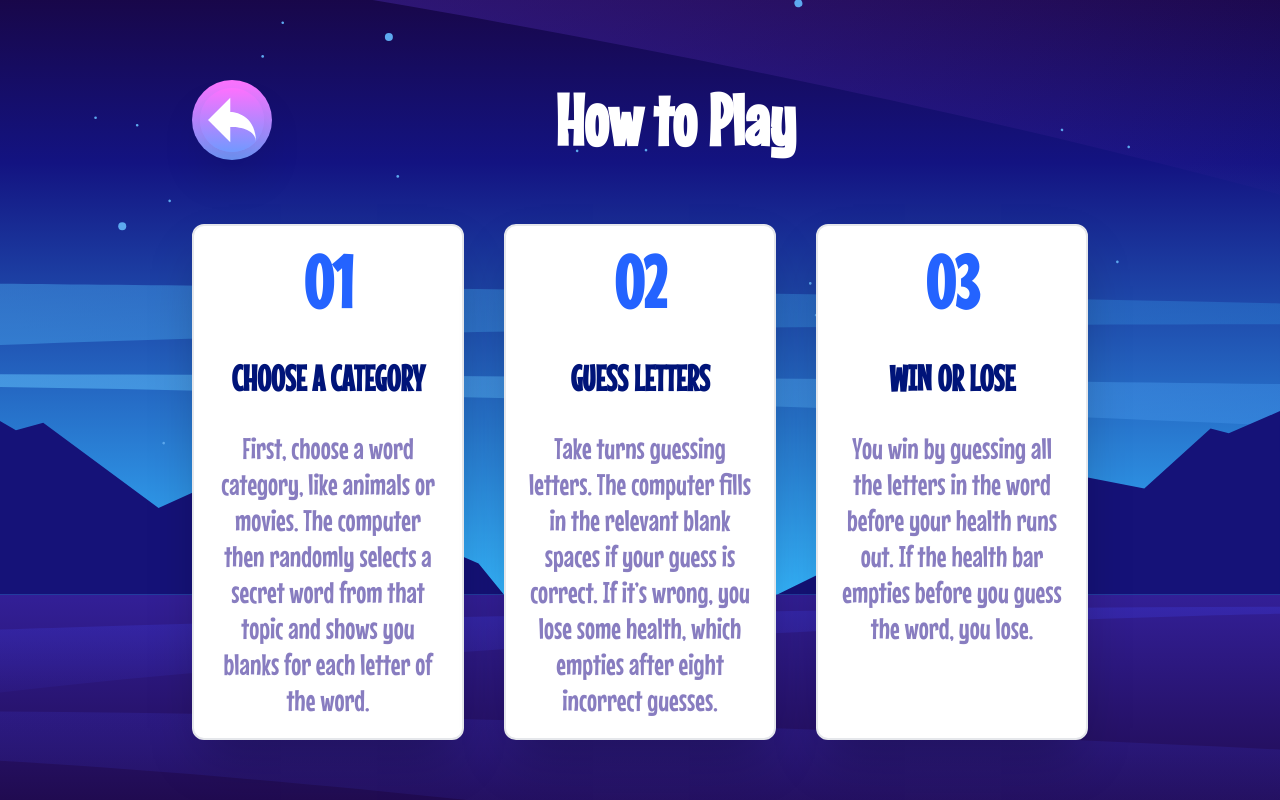
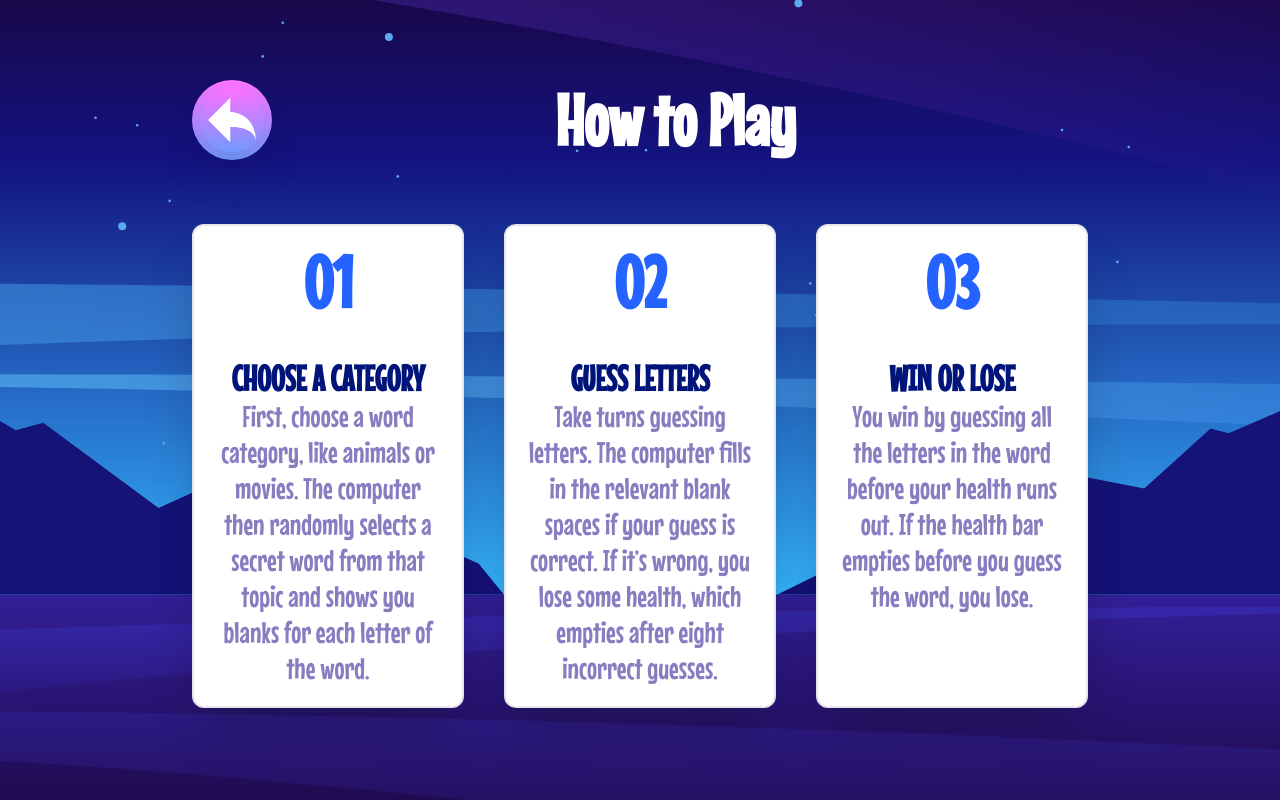
Before and after one commit to DuxEva/hangman-game, an Angular app: page /help in a window 1280 px wide. Built offline with nearby package versions, Linux system fonts and the light colour scheme.

Commit message:
re style help page

```diff
--- a/src/app/pages/help/help.component.html
+++ b/src/app/pages/help/help.component.html
@@ -28,7 +28,7 @@
         </h1>
       </div>
       <div
-        class="flex flex-col items-center max-md:items-start gap-8 max-md:gap-3 max-sm:gap-1 text-center max-md:text-left"
+        class="max-md:flex flex-col items-center max-md:items-start gap-8 max-md:gap-3 max-sm:gap-1 text-center max-md:text-left"
       >
         <h1
           class="text-blue-1 text-4xl max-md:text-2xl max-sm:text-lg uppercase font-semibold max-md:font-semibold"
@@ -37,7 +37,7 @@
         </h1>
 
         <p
-          class="text-purple-2 text-3xl max-md:text-2xl max-sm:text-lg max-sm:w-full"
+          class="text-purple-2 text-3xl max-md:text-3xl max-sm:text-sm max-sm:w-full"
         >
           {{ help.description }}
         </p>
```
